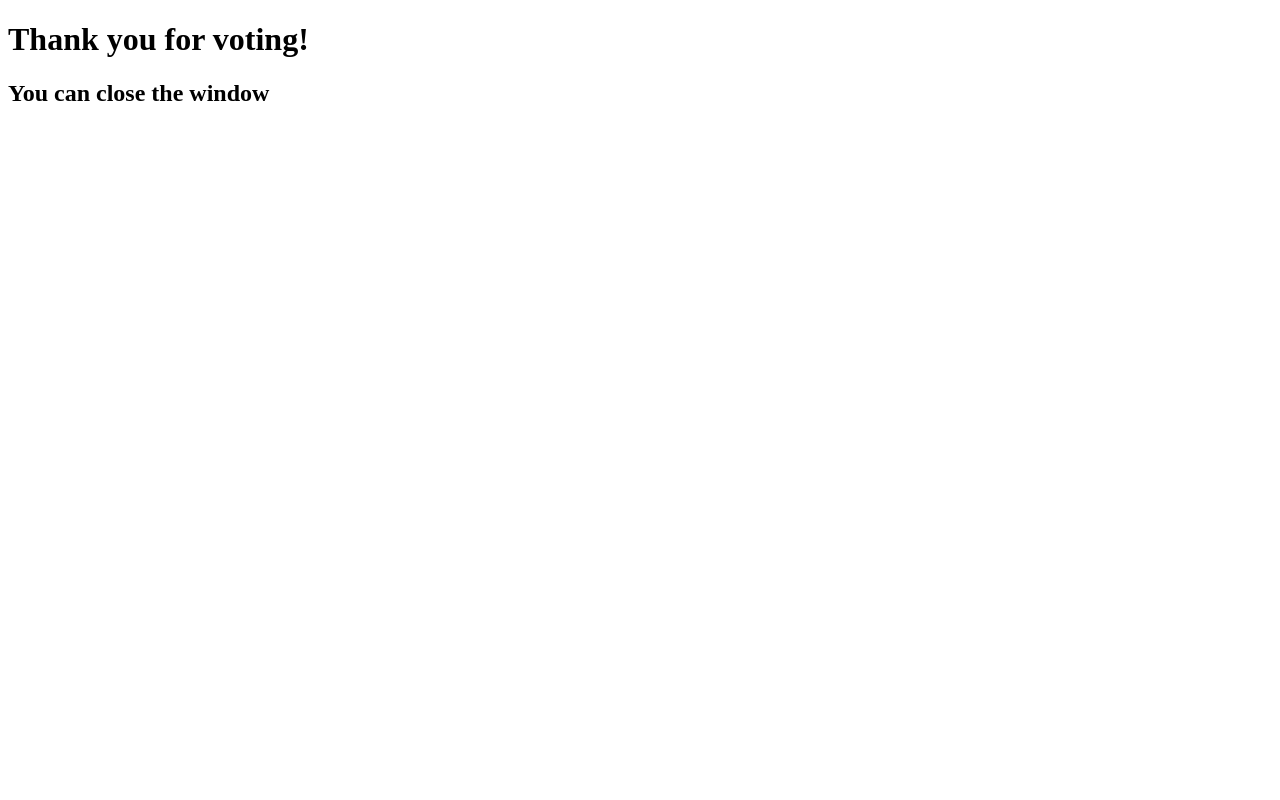
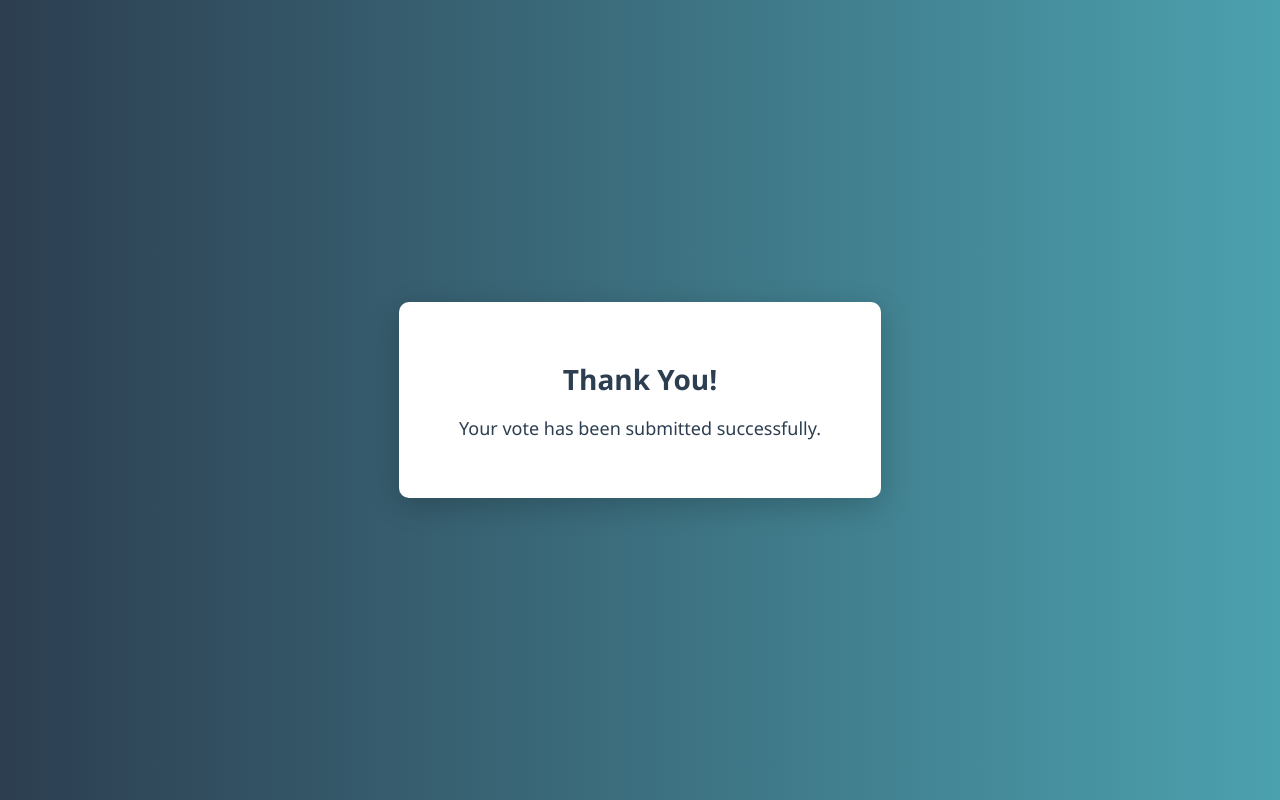
Before and after one commit to Noam-Barzilay/Voting-System, a Flask app: page /last_page in a window 1280 px wide. Run offline with Flask 3, Linux system fonts and the light colour scheme.

Commit message:
Update last_screen.html

```diff
--- a/templates/last_screen.html
+++ b/templates/last_screen.html
@@ -1,7 +1,43 @@
 <!DOCTYPE html>
+<html lang="en">
 <head>
-    <title>Last page</title>
-    <h1>Thank you for voting!</h1>
-    <h2>You can close the window</h2>
+  <meta charset="UTF-8">
+  <title>Voting Complete</title>
+  <style>
+    body {
+      margin: 0;
+      height: 100vh;
+      background: linear-gradient(to right, #2c3e50, #4ca1af);
+      display: flex;
+      justify-content: center;
+      align-items: center;
+      font-family: 'Segoe UI', Tahoma, Geneva, Verdana, sans-serif;
+      color: white;
+    }
+
+    .box {
+      background: white;
+      padding: 40px 60px;
+      border-radius: 10px;
+      box-shadow: 0px 8px 30px rgba(0, 0, 0, 0.2);
+      color: #2c3e50;
+      text-align: center;
+    }
+
+    .box h1 {
+      margin-bottom: 10px;
+      font-size: 28px;
+    }
+
+    .box p {
+      font-size: 18px;
+    }
+  </style>
 </head>
+<body>
+  <div class="box">
+    <h1>Thank You!</h1>
+    <p>Your vote has been submitted successfully.</p>
+  </div>
+</body>
 </html>
```
